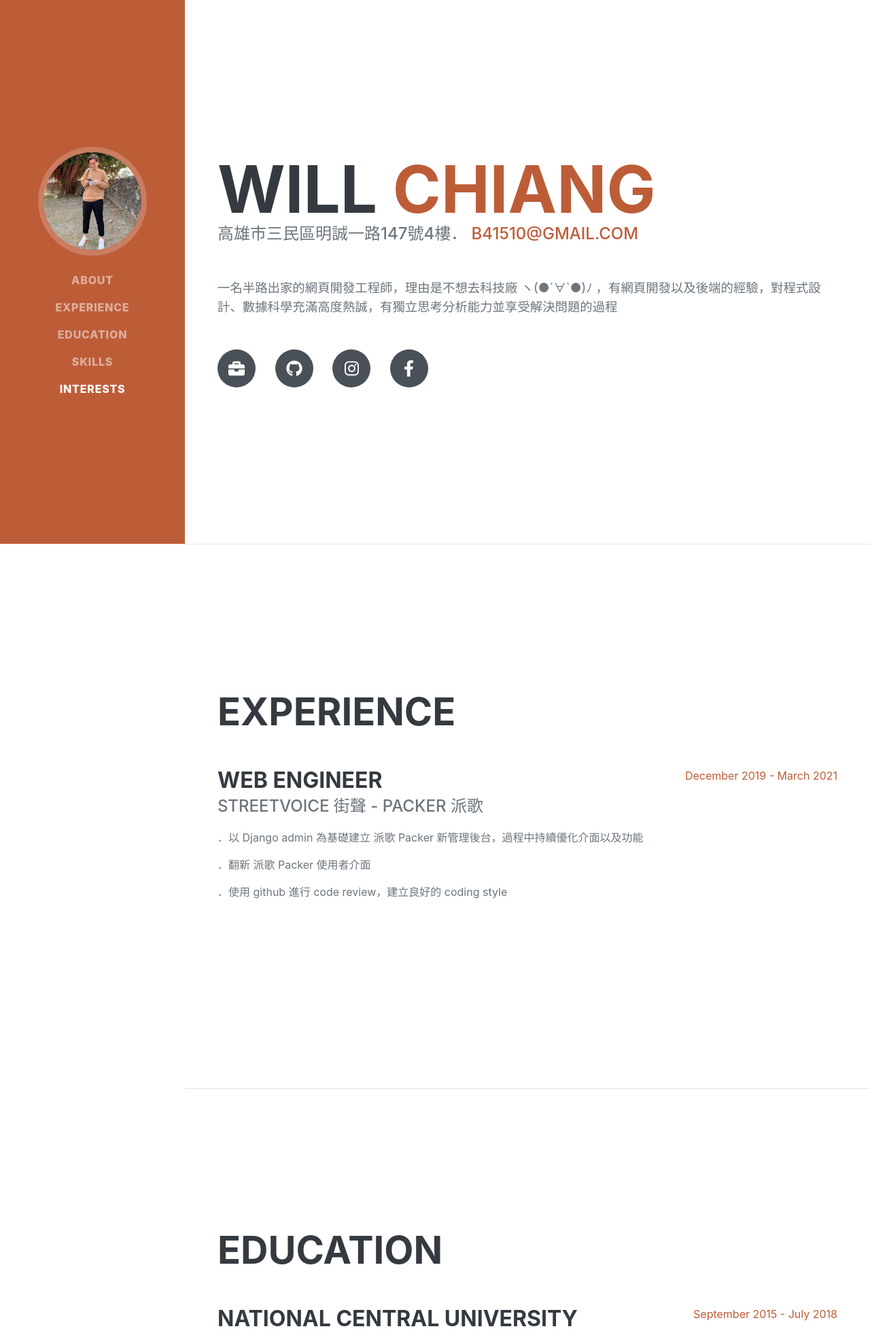
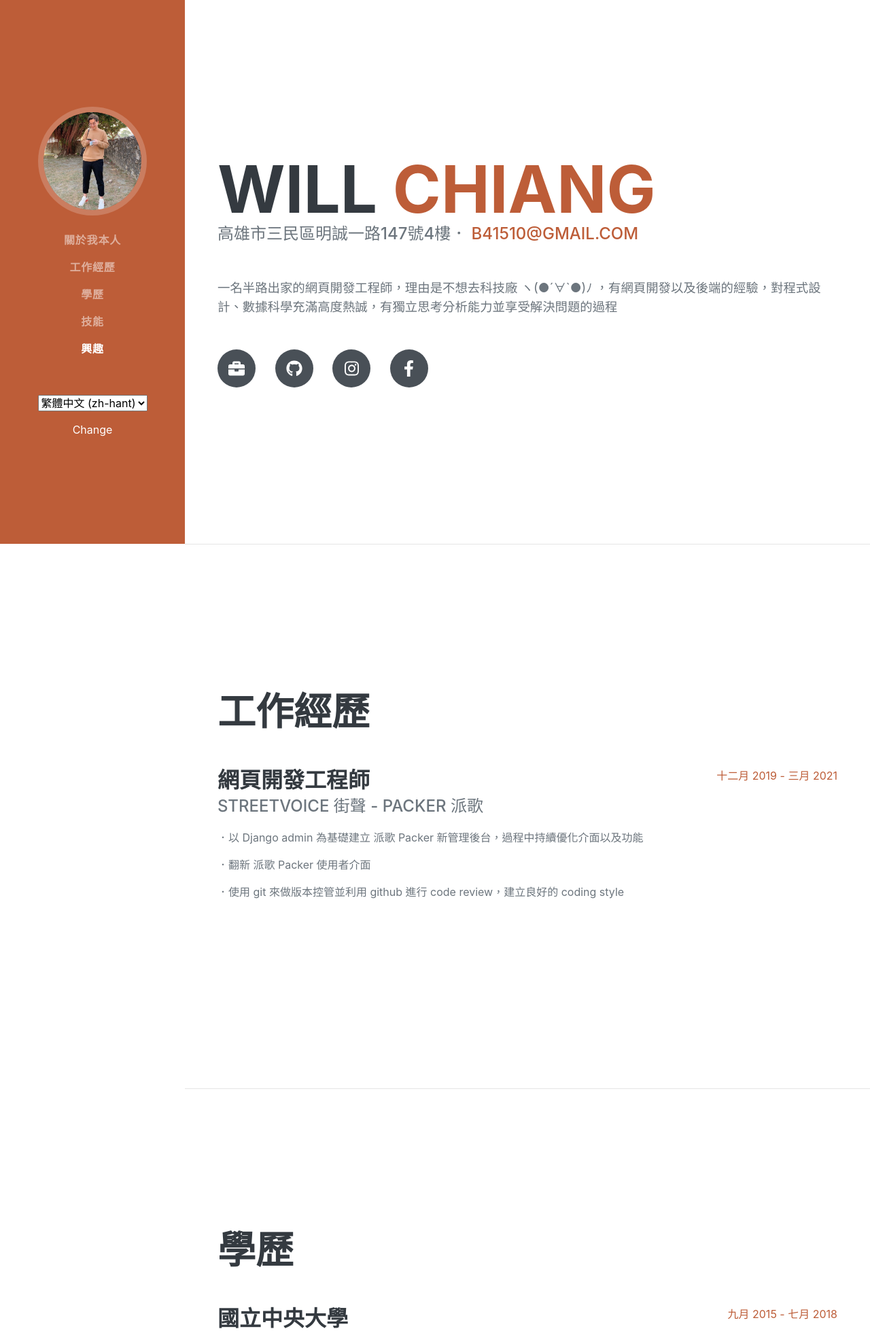
Before and after one commit to ChiangChienWei/pwb, a Django app: page /zh-hant/sp/intro/ in a window 1280 px wide. Shown: the top 1958 px of the page at 68% size. Run offline with Django 3.2, Linux system fonts and the light colour scheme; some libraries are stand-ins or nearby versions; some web fonts are replaced.

Commit message:
加上中英語系轉換功能

```diff
--- a/sp/templates/sp/dashboard.html
+++ b/sp/templates/sp/dashboard.html
@@ -5,8 +5,7 @@
         <div class="resume-section-content">
             <h2 class="mb-5">Welcome!</h2>
             <p>Hi, I'm will </p>
-            <p>You can hit the button below know me better</p>
-            <a class="btn btn-primary" href="{% url 'sp:intro' %}">Come and see</a>
+            <a class="btn btn-primary" href="{% url 'sp:intro' %}">More About Me</a>
         </div>
     </section>
 {% endblock dashboard %}
--- a/sp/templates/sp/education/view.html
+++ b/sp/templates/sp/education/view.html
@@ -2,22 +2,22 @@
 
 <section class="resume-section" id="education">
     <div class="resume-section-content">
-        <h2 class="mb-5">Education</h2>
+        <h2 class="mb-5">{% trans '學歷' %}</h2>
         <div class="d-flex flex-column flex-md-row justify-content-between mb-5">
             <div class="flex-grow-1">
-                <h3 class="mb-0">National Central University</h3>
-                <div class="subheading mb-3">Master Degree</div>
-                <div>Graduate Institute of Space Science</div>
+                <h3 class="mb-0">{% trans '國立中央大學' %}</h3>
+                <div class="subheading mb-3">{% trans '碩士' %}</div>
+                <div>{% trans '太空科學研究所' %}</div>
             </div>
-            <div class="flex-shrink-0"><span class="text-primary">September 2015 - July 2018</span></div>
+            <div class="flex-shrink-0"><span class="text-primary">{% trans '九月' %} 2015 - {% trans '七月' %} 2018</span></div>
         </div>
         <div class="d-flex flex-column flex-md-row justify-content-between">
             <div class="flex-grow-1">
-                <h3 class="mb-0">National Pingtung University</h3>
-                <div class="subheading mb-3">Bachelor Degree</div>
-                <div>Department of Physics</div>
+                <h3 class="mb-0">{% trans '國立屏東大學' %}</h3>
+                <div class="subheading mb-3">{% trans '學士' %}</div>
+                <div>{% trans '物理系' %}</div>
             </div>
-            <div class="flex-shrink-0"><span class="text-primary">September 2010 - June 2015</span></div>
+            <div class="flex-shrink-0"><span class="text-primary">{% trans '九月' %} 2010 - {% trans '六月' %} 2015</span></div>
         </div>
     </div>
 </section>
--- a/sp/templates/sp/experience/view.html
+++ b/sp/templates/sp/experience/view.html
@@ -2,16 +2,16 @@
 
 <section class="resume-section" id="experience">
     <div class="resume-section-content">
-        <h2 class="mb-5">Experience</h2>
+        <h2 class="mb-5">{% trans '工作經歷' %}</h2>
         <div class="d-flex flex-column flex-md-row justify-content-between mb-5">
             <div class="flex-grow-1">
-                <h3 class="mb-0">Web Engineer</h3>
+                <h3 class="mb-0">{% trans '網頁開發工程師' %}</h3>
                 <div class="subheading mb-3 mr-3">Streetvoice 街聲 - Packer 派歌</div>
-                <p>．以 Django admin 為基礎建立 派歌 Packer 新管理後台，過程中持續優化介面以及功能</p>
-                <p>．翻新 派歌 Packer 使用者介面</p>
-                <p>．使用 github 進行 code review，建立良好的 coding style</p>
+                <p>{% trans '．以 Django admin 為基礎建立 派歌 Packer 新管理後台，過程中持續優化介面以及功能' %}</p>
+                <p>{% trans '．翻新 派歌 Packer 使用者介面' %}</p>
+                <p>{% trans '．使用 git 來做版本控管並利用 github 進行 code review，建立良好的 coding style' %}</p>
             </div>
-            <div class="flex-shrink-0"><span class="text-primary">December 2019 - March 2021</span></div>
+            <div class="flex-shrink-0"><span class="text-primary">{% trans '十二月' %} 2019 - {% trans '三月' %} 2021</span></div>
         </div>
     </div>
 </section>
--- a/sp/templates/sp/nav.html
+++ b/sp/templates/sp/nav.html
@@ -9,12 +9,33 @@
         <button class="navbar-toggler" type="button" data-toggle="collapse" data-target="#navbarSupportedContent" aria-controls="navbarSupportedContent" aria-expanded="false" aria-label="Toggle navigation"><span class="navbar-toggler-icon"></span></button>
     {% endif %}
     <div class="collapse navbar-collapse" id="navbarSupportedContent">
-        <ul class="navbar-nav">
-            <li class="nav-item"><a class="nav-link js-scroll-trigger {% if is_dashboard %}disabled{% endif %}" href="#about">About</a></li>
-            <li class="nav-item"><a class="nav-link js-scroll-trigger {% if is_dashboard %}disabled{% endif %}" href="#experience">Experience</a></li>
-            <li class="nav-item"><a class="nav-link js-scroll-trigger {% if is_dashboard %}disabled{% endif %}" href="#education">Education</a></li>
-            <li class="nav-item"><a class="nav-link js-scroll-trigger {% if is_dashboard %}disabled{% endif %}" href="#skills">Skills</a></li>
-            <li class="nav-item"><a class="nav-link js-scroll-trigger {% if is_dashboard %}disabled{% endif %}" href="#interests">Interests</a></li>
-        </ul>
+        <div class="row">
+            <div class="col-md-12 text-center">
+                <ul class="navbar-nav">
+                    <li class="nav-item"><a class="nav-link js-scroll-trigger {% if is_dashboard %}disabled{% endif %}" href="#about">{% trans '關於我本人' %}</a></li>
+                    <li class="nav-item"><a class="nav-link js-scroll-trigger {% if is_dashboard %}disabled{% endif %}" href="#experience">{% trans '工作經歷' %}</a></li>
+                    <li class="nav-item"><a class="nav-link js-scroll-trigger {% if is_dashboard %}disabled{% endif %}" href="#education">{% trans '學歷' %}</a></li>
+                    <li class="nav-item"><a class="nav-link js-scroll-trigger {% if is_dashboard %}disabled{% endif %}" href="#skills">{% trans '技能' %}</a></li>
+                    <li class="nav-item"><a class="nav-link js-scroll-trigger {% if is_dashboard %}disabled{% endif %}" href="#interests">{% trans '興趣' %}</a></li>
+                </ul>
+            </div>
+            <div class="col-md-12 text-center mt-5">
+                <form name="set-language" action="{% url 'set_language' %}" method="post">
+                    {% csrf_token %}
+                    <input name="next" type="hidden" value="{{ redirect_to }}" />
+                    <select name="language">
+                        {% get_current_language as LANGUAGE_CODE %}
+                        {% get_available_languages as LANGUAGES %}
+                        {% get_language_info_list for LANGUAGES as languages %}
+                        {% for language in languages %}
+                            <option value="{{ language.code }}"{% if language.code == LANGUAGE_CODE %} selected{% endif %}>
+                                {{ language.name_local }} ({{ language.code }})
+                            </option>
+                        {% endfor %}
+                    </select>
+                    <button class="btn btn-primary mt-2" type="submit">Change</button>
+                </form>
+            </div>
+        </div>
     </div>
 </nav>
--- a/sp/templates/sp/skills/view.html
+++ b/sp/templates/sp/skills/view.html
@@ -2,8 +2,8 @@
 
 <section class="resume-section" id="skills">
     <div class="resume-section-content">
-        <h2 class="mb-5">Skills</h2>
-        <div class="subheading mb-3">Programming Languages & Tools</div>
+        <h2 class="mb-5">{% trans '技能' %}</h2>
+        <div class="subheading mb-3">{% trans '語言 & 工具' %}</div>
         <ul class="list-inline dev-icons">
             <li class="list-inline-item"><i class="iconify" data-icon="vscode-icons:file-type-python" data-inline="false"></i></li>
             <li class="list-inline-item"><i class="iconify" data-icon="vscode-icons:file-type-django" data-inline="false"></i></li>
@@ -16,23 +16,23 @@
             <li class="list-inline-item"><i class="iconify" data-icon="vscode-icons:file-type-codecov" data-inline="false"></i></li>
             <li class="list-inline-item"><i class="iconify" data-icon="vscode-icons:file-type-travis" data-inline="false"></i></li>
         </ul>
-        <div class="subheading mb-3">Workflow</div>
+        <div class="subheading mb-3">{% trans '工作流程' %}</div>
         <ul class="fa-ul mb-0">
             <li>
                 <span class="fa-li"><i class="fas fa-check"></i></span>
-                確認需求以及切版樣式
+                {% trans '確認需求以及切版樣式' %}
             </li>
             <li>
                 <span class="fa-li"><i class="fas fa-check"></i></span>
-                開發程式，撰寫 test cases
+                {% trans '開發程式，撰寫 test cases' %}
             </li>
             <li>
                 <span class="fa-li"><i class="fas fa-check"></i></span>
-                開啟 Pull Request，進行 Code Review
+                {% trans 'push 到 Github 利用 Travis ci 來執行測試' %}
             </li>
             <li>
                 <span class="fa-li"><i class="fas fa-check"></i></span>
-                將 Code Review 完的 Pull Request Merge 進 branch
+                {% trans '測試無誤後將程式碼 merge 進 branch 進行自動部署' %}
             </li>
         </ul>
     </div>
```
Also changed, not shown: pwb/settings.py (+10 -0 lines), locale/en/LC_MESSAGES/django.po (added), locale/zh_Hant/LC_MESSAGES/django.po (added), 2 other files.
